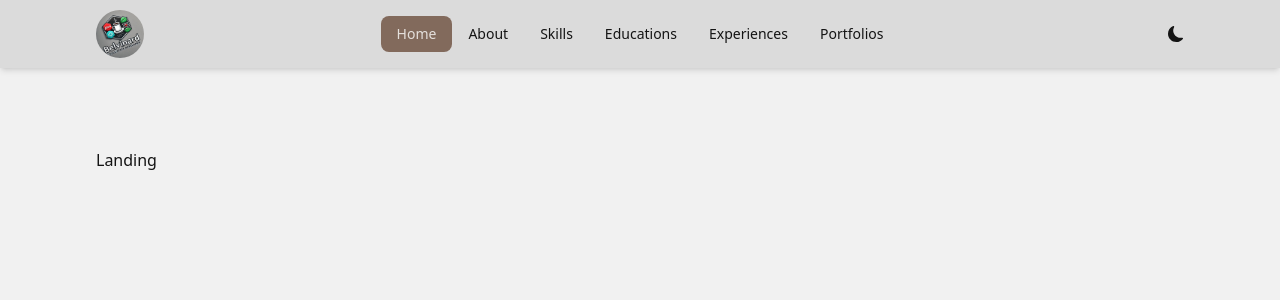
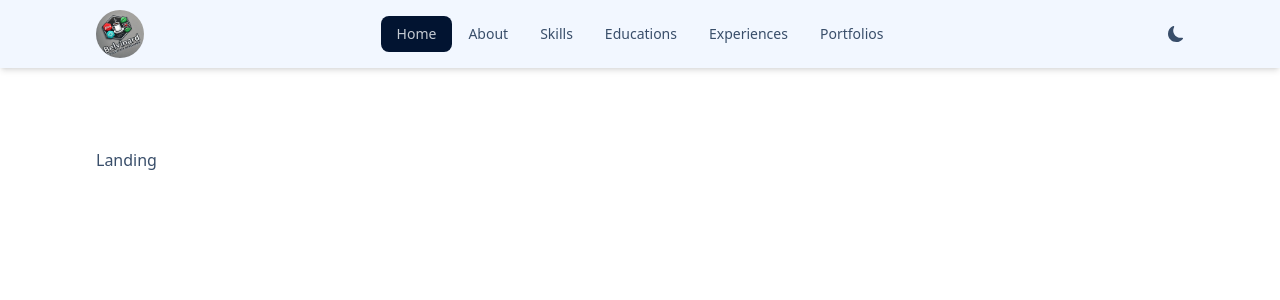
Before and after one commit to belvip/resumewebsite, a React (Vite) app: page / in a window 1280 px wide. Shown: the top 300 px of the page. Built offline with nearby package versions, Linux system fonts and the light colour scheme.

Commit message:
Set theme

```diff
--- a/index.html
+++ b/index.html
@@ -1,5 +1,5 @@
 <!doctype html>
-<html lang="en" data-theme="autumn">
+<html lang="en">
   <head>
     <meta charset="UTF-8" />
     <link rel="icon" type="image/svg+xml" href="/vite.svg" />
--- a/src/components/Navbar.jsx
+++ b/src/components/Navbar.jsx
@@ -1,63 +1,89 @@
-import { BsMoonFill, BsSunFill } from 'react-icons/bs';
-import { FaBarsStaggered } from 'react-icons/fa6';
-import { NavLink } from 'react-router-dom';
-import NavLinks from './NavLinks';
-import logo from '../assets/logo.jpg';
-import { useState } from 'react';
+import { BsMoonFill, BsSunFill } from 'react-icons/bs';  // Importing icons for sun and moon from react-icons
+import { FaBarsStaggered } from 'react-icons/fa6';  // Importing the hamburger menu icon from react-icons
+import { NavLink } from 'react-router-dom';  // Importing NavLink to handle navigation between pages
+import NavLinks from './NavLinks';  // Importing the NavLinks component which contains the navigation links
+import logo from '../assets/logo.jpg';  // Importing logo image from assets
+import { useEffect, useState } from 'react';  // Importing React hooks for state and side effects
 
+// Define an object to store available theme names
+const themes = {
+    winter: 'winter',  // Represents winter theme
+    forest: 'forest',  // Represents forest theme
+}
+
+// Function to get the saved theme from localStorage, or return the default theme if not found
+const getThemeFromLocalStorage = () => {
+    // Fetch the 'theme' value from localStorage, or return 'winter' if no theme is found
+    return localStorage.getItem('theme') || themes.winter;
+}
+
+// Navbar component which contains the logic for the navigation bar and theme toggle
 const Navbar = () => {
-    const [theme, setTheme] = useState(false)
+    // Initialize the theme state with the value from localStorage or default to 'winter'
+    const [theme, setTheme] = useState(getThemeFromLocalStorage())
 
+    // Function to toggle between the themes (winter and forest)
     const handleTheme = () => {
-        setTheme(!theme)
+        const { winter, forest } = themes;  // Destructuring the themes object
+        const newTheme = theme === winter ? forest : winter;  // Toggle the theme based on the current one
+
+        setTheme(newTheme);  // Set the new theme state
     }
 
+    // useEffect hook to update the document's theme and save it to localStorage whenever the theme changes
+    useEffect(() => {
+        document.documentElement.setAttribute('data-theme', theme);  // Apply the theme as a data attribute on the document element
+        localStorage.setItem('theme', theme);  // Save the selected theme to localStorage so it persists across page refreshes
+    }, [theme]);  // The effect runs whenever the theme state changes
+
     return (
-        <nav className='bg-base-200 shadow-md'>
-            <div className='navbar align-element'>
-                <div className="navbar-start">
+        <nav className='bg-base-200 shadow-md'>  {/* Navbar container with background and shadow */}
+            <div className='navbar align-element'>  {/* Wrapper div for the navbar */}
+                <div className="navbar-start">  {/* Left section of the navbar */}
                     {/* LOGO */}
-                    <NavLink to='/'  className="lg-flex items-center">
+                    <NavLink to='/' className="lg-flex items-center">  {/* Link to the homepage */}
                         <img
-                            src={logo}
-                            alt='logo'
-                            className='h-12 w-auto rounded-full object-contain'
+                            src={logo}  // Display the logo image
+                            alt='logo'  // Alt text for the logo
+                            className='h-12 w-auto rounded-full object-contain'  // Apply styles to the logo image
                         />
                     </NavLink>
 
-                     {/* DROPDOWN */}
+                    {/* DROPDOWN MENU (for smaller screen sizes) */}
                     <div className='dropdown'>
-                        <label tabIndex={0} className='btn btn-ghost lg:hidden'>
-                            <FaBarsStaggered className='h-6 w-6' />
+                        <label tabIndex={0} className='btn btn-ghost lg:hidden'>  {/* Dropdown menu toggle button (only visible on small screens) */}
+                            <FaBarsStaggered className='h-6 w-6' />  {/* Hamburger menu icon */}
                         </label>
                         <ul tabIndex={0} className='menu menu-sm dropdown-content mt-3 z-[1] p-2 shadow bg-base-200 rounded-box w-52 border border-gray-300'>
+                            {/* Render navigation links inside the dropdown menu */}
                             <NavLinks />
                         </ul>
                     </div>
                 </div>
 
-                <div className="navbar-center hidden lg:flex">
-                    <ul className='menu menu-horizontal'>
+                <div className="navbar-center hidden lg:flex">  {/* Center section (visible on larger screens) */}
+                    <ul className='menu menu-horizontal'>  {/* Horizontal menu layout */}
+                        {/* Render navigation links in the center section */}
                         <NavLinks />
                     </ul>
                 </div>
 
-                <div className="navbar-end">
+                <div className="navbar-end">  {/* Right section of the navbar */}
 
-                    {/* SET UP THEME */}
-                    <label className='swap swap-rotate'>
-                        <input type="checkbox" onChange={handleTheme} />
+                    {/* THEME TOGGLE */}
+                    <label className='swap swap-rotate'>  {/* Swap label for theme toggle */}
+                        <input type="checkbox" onChange={handleTheme} />  {/* Checkbox to toggle the theme */}
 
-                        {/* SUN ICON */}
+                        {/* SUN ICON (visible when the theme is 'winter') */}
                         <BsSunFill className='swap-on h-4 w-4' />
-                        {/* MOON ICON */}
+                        {/* MOON ICON (visible when the theme is 'forest') */}
                         <BsMoonFill className='swap-off h-4 w-4' />
                     </label>
                 </div>
 
             </div>
         </nav>
-    )
+    );
 }
 
-export default Navbar
+export default Navbar;
--- a/tailwind.config.cjs
+++ b/tailwind.config.cjs
@@ -6,6 +6,6 @@ export default {
   },
   plugins: [require('@tailwindcss/typography'), require('daisyui')],
   daisyui: {
-    themes: ['autumn', 'forest']
+    themes: ['winter', 'forest']
   }
 };
```
